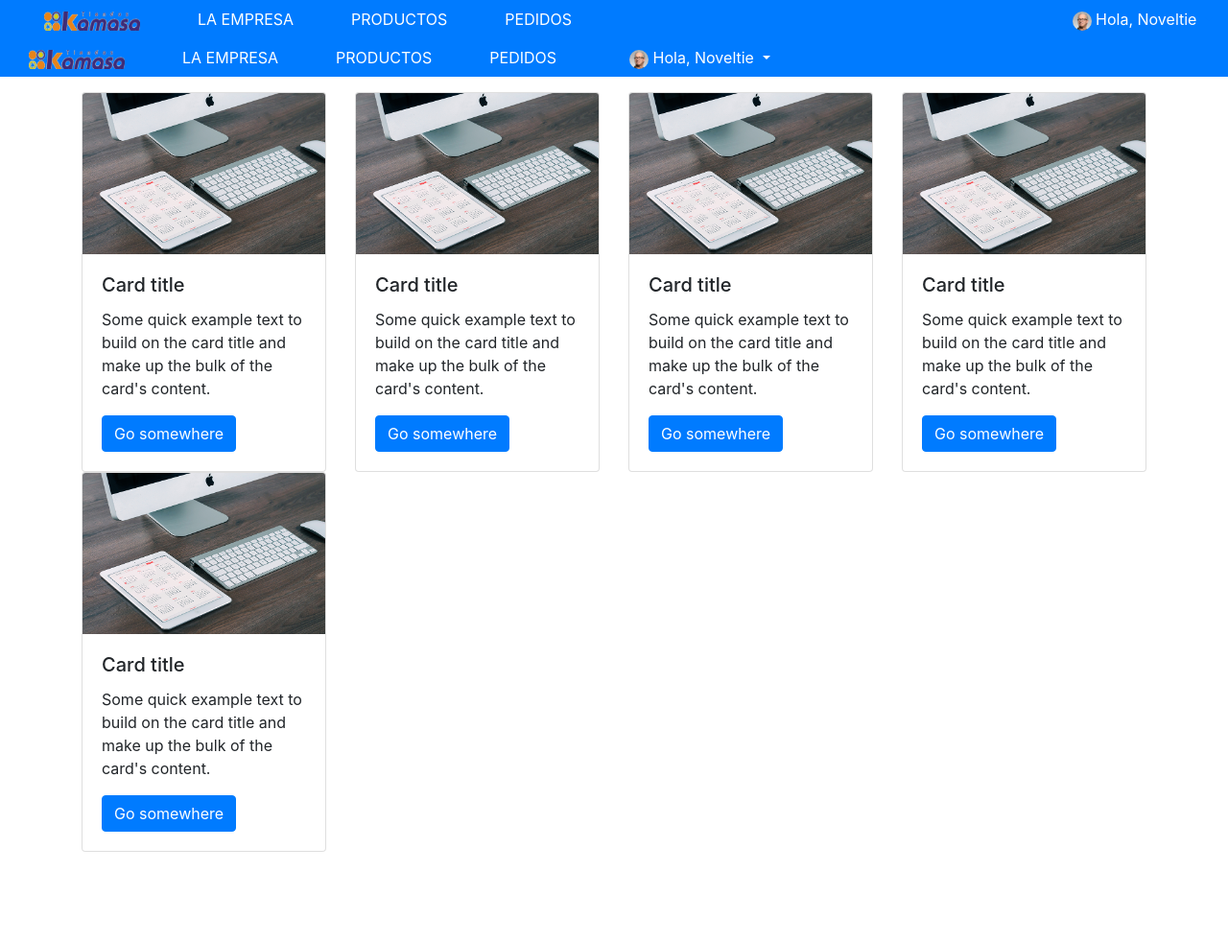
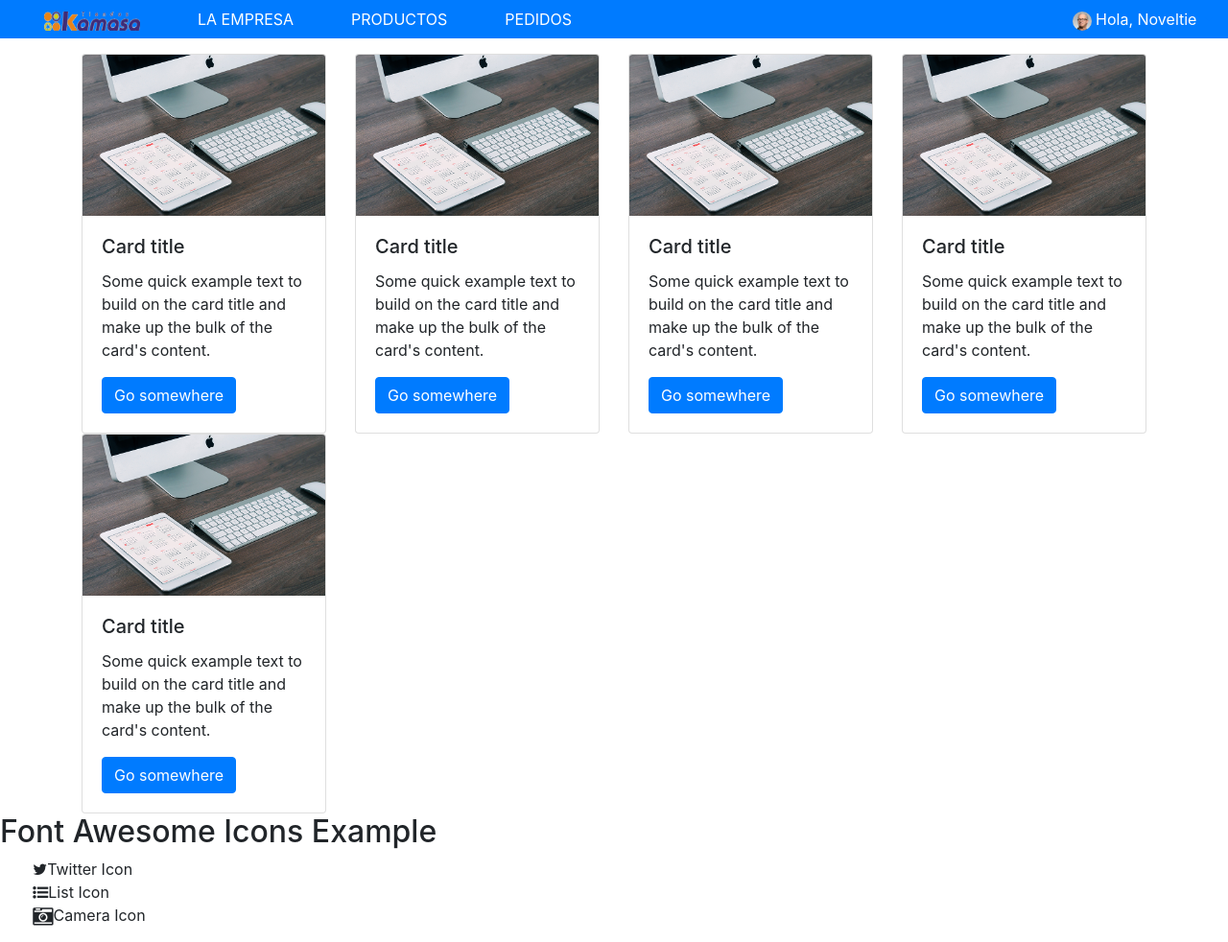
Before and after one commit to Oscar-Payco/Noveltie-practices, a plain HTML site: page Kamasa/index.html in a window 1280 px wide. Shown: the whole page at 96% size. Before the commit the page ends 888 px from the top, so only its background shows below. Drawn offline with nearby package versions, Linux system fonts and the light colour scheme.

Commit message:
[Oscar] changed view

```diff
--- a/Kamasa/index.html
+++ b/Kamasa/index.html
@@ -6,8 +6,9 @@
     <meta name="viewport" content="width=device-width, user-scalable=no, initial-scale=1.0, maximum-scale=1.0, minimum-scale=1.0">
     <link rel="stylesheet" href="css/bootstrap.min.css">
     <link href="https://fonts.googleapis.com/css?family=Open+Sans:400,700|Roboto:300,400,500" rel="stylesheet">
-    <script defer src="https://use.fontawesome.com/releases/v5.0.13/js/all.js" integrity="sha384-xymdQtn1n3lH2wcu0qhcdaOpQwyoarkgLVxC/wZ5q7h9gHtxICrpcaSUfygqZGOe" crossorigin="anonymous"></script>
+    <!--script defer src="https://use.fontawesome.com/releases/v5.0.13/js/all.js" integrity="sha384-xymdQtn1n3lH2wcu0qhcdaOpQwyoarkgLVxC/wZ5q7h9gHtxICrpcaSUfygqZGOe" crossorigin="anonymous"></script-->
     <link rel="stylesheet" href="css/styles.css">
+    <link rel="stylesheet" href="https://cdnjs.cloudflare.com/ajax/libs/font-awesome/4.7.0/css/font-awesome.min.css">
   </head>
   <body>
 
@@ -31,7 +32,7 @@
       </form>
     </nav>
 
-    <div class="container-fluid" style="padding-right: 0px; padding-left: 0px;">
+    <!--div class="container-fluid" style="padding-right: 0px; padding-left: 0px;">
   		<ul class="fm-nav nav bg-primary text-black">
           <li class="nav-item">
             <a href="#" class="nav-link active"><img src="img/logo.png" alt="" style="width: 100px; height: 20px;"></a>
@@ -55,7 +56,7 @@
 			</ul>
 
 
-    </div>
+    </div-->
 
     <div class="container">
 
@@ -122,6 +123,12 @@
 
   	</div>
 
+    <h2>Font Awesome Icons Example</h2>
+    <ul class="fa-ul">
+      <li><span class="fa-twitter fa"></span>Twitter Icon</li>
+      <li><span class="fa-list-ul fa"></span>List Icon</li>
+      <li><span class="fa fa-camera-retro fa-lg fa"></span>Camera Icon</li>
+    </ul>
 
 
 
```
